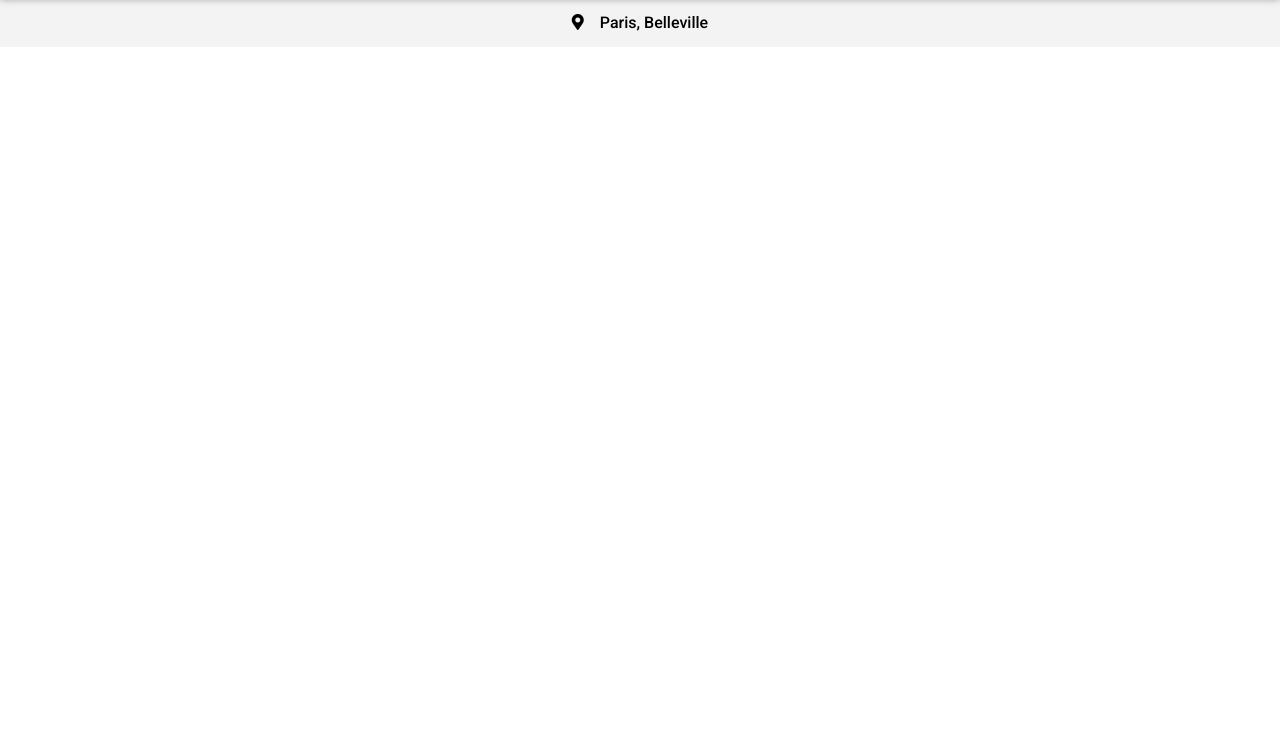
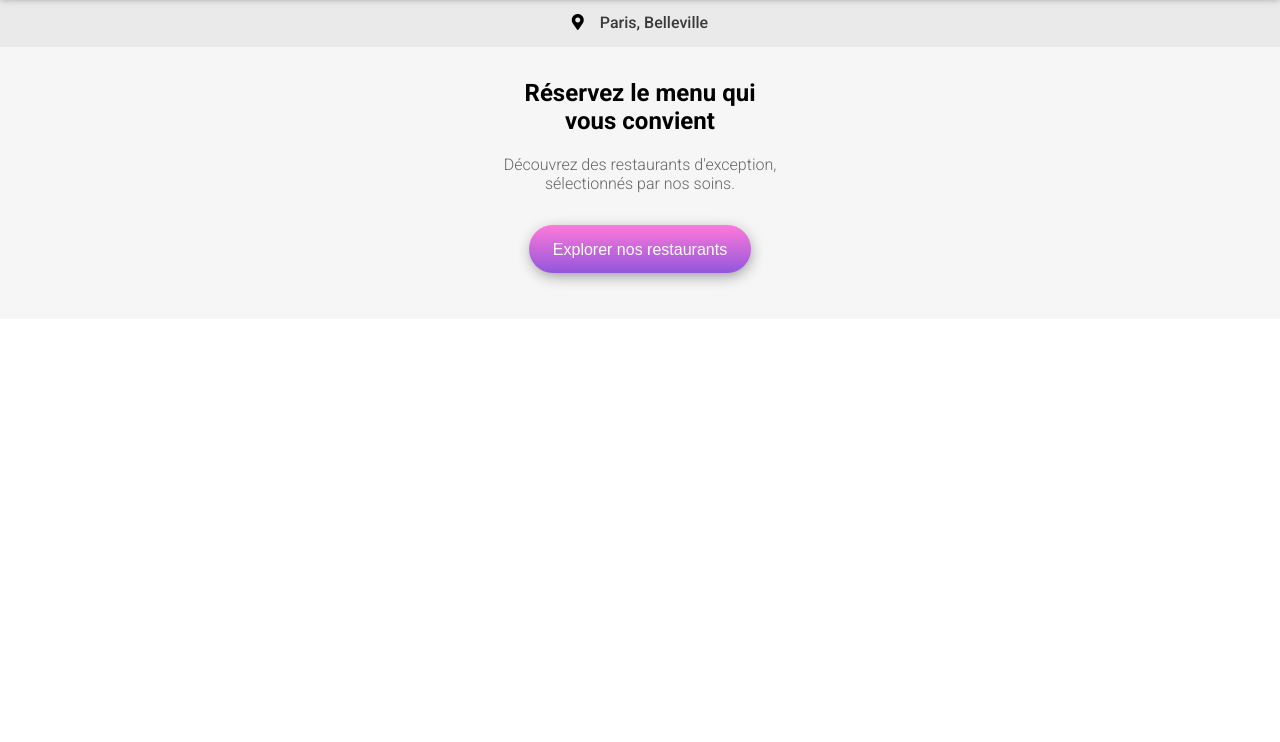
Before and after one commit to AlexandrePDA/Ohmyfood, a plain HTML site: page index.html in a window 1280 px wide. Shown: the part 58-800 px from the top of the page. Drawn offline with Linux system fonts and the light colour scheme; a web font is replaced by a local one.

Commit message:
'explorer'

```diff
--- a/index.html
+++ b/index.html
@@ -24,6 +24,11 @@
             <h2>Paris, Belleville</h2></div>
 
         <!-- Explorer -->
+        <section class="explorer">
+            <h2>Réservez le menu qui <br> vous convient</h2>
+            <p>Découvrez des restaurants d'exception, <br>sélectionnés par nos soins.</p>
+            <button class="btn-explorer">Explorer nos restaurants</button>
+        </section>
 
     </main>
 
--- a/sass/libs/discover.scss
+++ b/sass/libs/discover.scss
@@ -1,16 +1,16 @@
-main {
-    .city {
+.city {
     display: flex;
     align-items: center;
     justify-content: center;
     gap: 1rem;
-    background-color: #F3F3F3;
+    background-color: #eaeaea;
     padding: 0.1rem;
-    }
+
 
     h2 {
         font-size: 1rem;
         font-weight: 500;
+        color: rgb(59, 58, 58);
     }
 
 
--- a/sass/libs/explorer.scss
+++ b/sass/libs/explorer.scss
@@ -0,0 +1,35 @@
+.explorer {
+    text-align: center;
+    background-color: #f6f6f6;
+    height: 17rem;
+    margin-top: -1.2rem;
+
+    h2 {
+        font-size: 1.5rem;
+        padding-top: 2rem;
+    }
+
+    p {
+        font-size: 1rem;
+        font-weight: 300;
+        color: #656565;
+    }
+
+    .btn-explorer {
+        background-image: linear-gradient(#FF79DA, #9356DC);
+        height: 3rem;
+        color: white;
+        padding: 1rem 1.5rem;
+        border-radius: 2rem;
+        border-style: none;
+        font-weight: 400;
+        font-size: 1rem;
+        box-shadow: 1px 4px 16px -3px grey;
+        margin-top: 1rem;
+
+        &:hover {
+            cursor: pointer;
+            opacity: 0.9;
+        }
+    }
+}
--- a/sass/libs/header.scss
+++ b/sass/libs/header.scss
@@ -6,7 +6,7 @@ header {
     height: 3.5rem;
 
     h1 {
-        font-size: 1.2rem;
+        font-size: 1.3rem;
         font-family: "Shrikhand", sans-serif;
     }
 }
```
Also changed, not shown: style.css, 1 other file.
